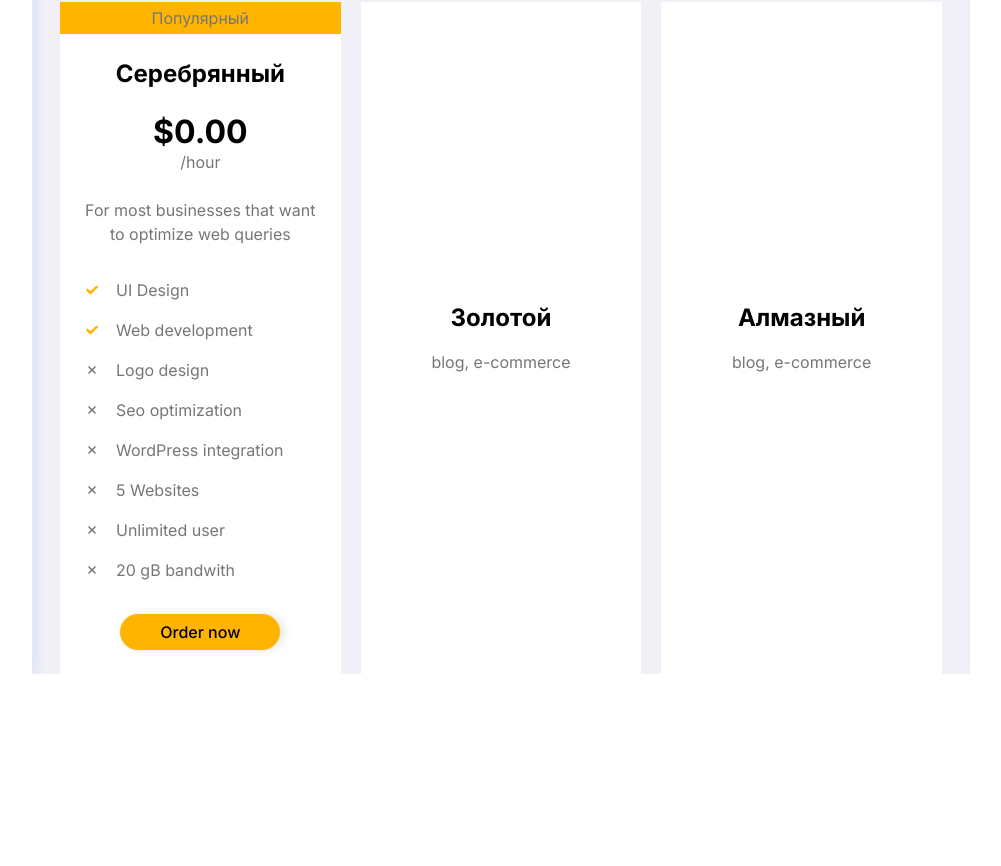
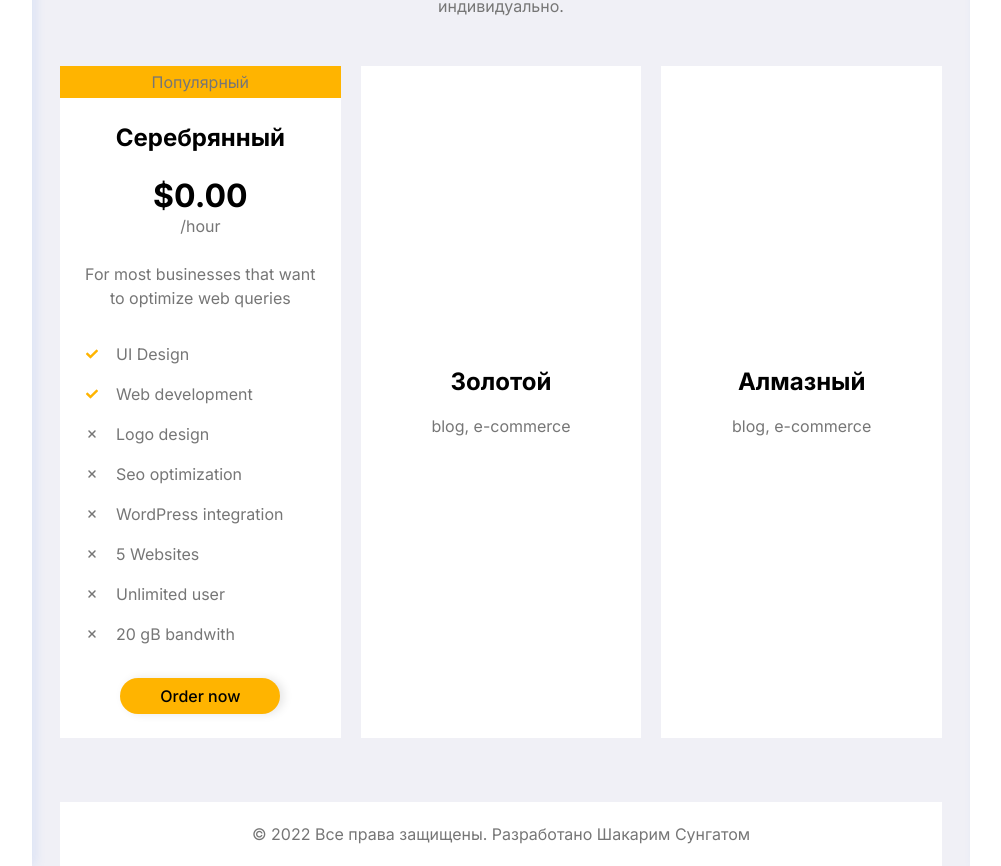
Before and after one commit to QyrBalasy/Portfolio, a React (Create React App) app: page /service in a window 1280 px wide. Shown: the part 852-1718 px from the top of the page, without its empty margins (198-1199 px from the left). Before the commit the page ends 1526 px from the top, so only its background shows below. Built offline with nearby package versions, Linux system fonts and the light colour scheme; the HTML template or start-up script is replaced by a standard one.

Commit message:
fix: add sections

```diff
--- a/src/routes/cv/Cv.tsx
+++ b/src/routes/cv/Cv.tsx
@@ -1,13 +1,15 @@
-import React from "react";
-import Footer from "../../components/footer";
-import Education from "../../pages/Education";
-import WorkHistory from "../../pages/WorkHistory";
+import React from 'react'
+import Footer from '../../components/footer'
+import Education from '../../pages/Education'
+import WorkHistory from '../../pages/WorkHistory'
+import Certificates from '../../pages/Сertificates'
 
 const Cv = () => {
   return (
     <div className="flex flex-col gap-y-16">
       <Education />
       <WorkHistory />
+      <Certificates />
       <Footer />
     </div>
   )
--- a/src/routes/home/Home.tsx
+++ b/src/routes/home/Home.tsx
@@ -1,5 +1,6 @@
 import React from 'react'
 import Footer from '../../components/footer'
+import Contacts from '../../pages/Contacts'
 import Education from '../../pages/Education'
 import HomePage from '../../pages/HomePage'
 import MyPortfolios from '../../pages/MyPortfolios'
@@ -18,6 +19,7 @@ const Home = () => {
       <Education />
       <WorkHistory />
       <MyPortfolios />
+      <Contacts />
       <Footer />
     </div>
   )
--- a/src/routes/myServices/MyServices.tsx
+++ b/src/routes/myServices/MyServices.tsx
@@ -1,13 +1,16 @@
 import React from 'react'
 import PricePlans from '../../pages/PricePlans'
 import Services from '../../pages/Services'
+import Footer from '../../components/footer'
+
 
 const MyServices = () => {
   return (
-    <>
+    <div className="flex flex-col gap-y-16">
       <Services />
       <PricePlans />
-    </>
+      <Footer/>
+    </div>
   )
 }
 export default MyServices
```
